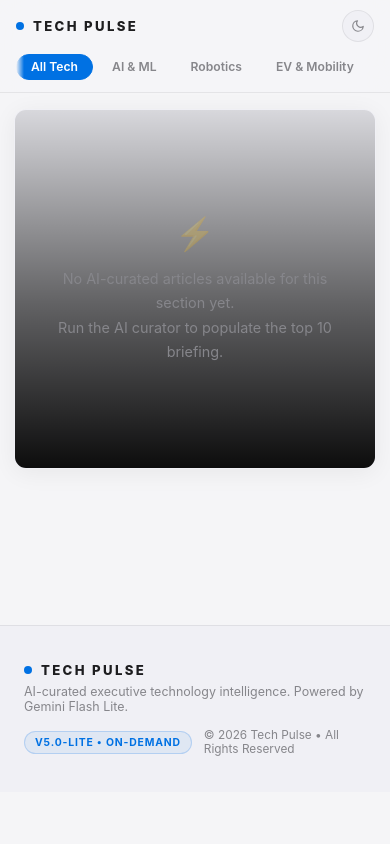
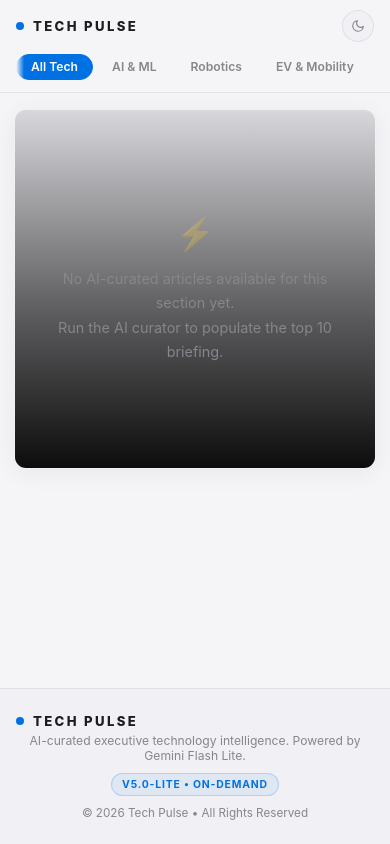
Before and after one commit to Cristian104/Projects, a Flask app: page / in a window 390 px wide. Run offline with Flask 3, Linux system fonts and the light colour scheme; data that the repository does not hold is empty; some libraries are stand-ins or nearby versions.

Commit message:
fix(morning-brief): Fix mobile flex container layout, footer padding, and eliminate horizontal overflow

```diff
--- a/morning-brief/templates/base.html
+++ b/morning-brief/templates/base.html
@@ -4,7 +4,7 @@
 <!-- Anti-FOUC: set theme before CSS paints -->
 <script>(function(){var t=localStorage.getItem('theme')||(window.matchMedia('(prefers-color-scheme:light)').matches?'light':'dark');document.documentElement.setAttribute('data-theme',t);})();</script>
 <meta charset="UTF-8">
-<meta name="viewport" content="width=device-width, initial-scale=1">
+<meta name="viewport" content="width=device-width, initial-scale=1, maximum-scale=1">
 <title>{% block title %}Tech Pulse — Next-Gen Tech Magazine{% endblock %}</title>
 <meta name="description" content="{% block meta_desc %}Curated AI, Robotics, Mobility, and Hardware magazine.{% endblock %}">
 <meta property="og:image" content="/static/images/og-image.png">
@@ -66,12 +66,15 @@
    RESET & BASE
 ───────────────────────────────────────────────────────── */
 *, *::before, *::after { box-sizing: border-box; margin: 0; padding: 0; }
-html { scroll-behavior: smooth; }
+html, body {
+  width: 100%; max-width: 100%; overflow-x: hidden;
+  scroll-behavior: smooth;
+}
 body {
   font-family: -apple-system, BlinkMacSystemFont, 'Segoe UI', Inter, system-ui, sans-serif;
   background: var(--bg);
   color: var(--text);
-  min-height: 100vh;
+  min-height: 100vh; display: flex; flex-direction: column;
   -webkit-font-smoothing: antialiased;
   -moz-osx-font-smoothing: grayscale;
   transition: background 0.25s, color 0.25s;
@@ -92,6 +95,7 @@ button { font-family: inherit; cursor: pointer; }
   -webkit-backdrop-filter: blur(24px) saturate(180%);
   border-bottom: 1px solid var(--border);
   transition: background 0.25s, border-color 0.25s;
+  width: 100%;
 }
 .header-inner {
   max-width: 1320px; margin: 0 auto;
@@ -101,9 +105,6 @@ button { font-family: inherit; cursor: pointer; }
 
 .header-top-row {
   display: flex; align-items: center; justify-content: space-between; width: 100%;
-}
-.header-main-group {
-  display: flex; align-items: center; gap: 12px; min-width: 0; flex: 1;
 }
 
 /* Logo */
@@ -207,24 +208,26 @@ button { font-family: inherit; cursor: pointer; }
 .footer {
   border-top: 1px solid var(--border);
   background: var(--surface-2);
-  padding: 36px 24px; margin-top: 60px;
+  padding: 32px 24px; margin-top: auto; width: 100%;
 }
 .footer-inner {
   max-width: 1320px; margin: 0 auto;
-  display: flex; align-items: center; justify-content: space-between; gap: 20px;
+  display: flex; align-items: center; justify-content: space-between; gap: 16px;
   flex-wrap: wrap;
 }
-.footer-brand { display: flex; flex-direction: column; gap: 6px; }
-.footer-desc { font-size: 0.78rem; color: var(--text-3); }
-.footer-meta { display: flex; align-items: center; gap: 12px; }
+.footer-brand { display: flex; flex-direction: column; gap: 4px; }
+.footer-desc { font-size: 0.76rem; color: var(--text-3); }
+.footer-meta { display: flex; align-items: center; gap: 10px; flex-wrap: wrap; }
 .version-badge {
   font-size: 0.65rem; font-weight: 700; letter-spacing: 0.08em; text-transform: uppercase;
   padding: 4px 10px; border-radius: 12px; background: var(--blue-bg); color: var(--blue);
   border: 1px solid var(--blue-border); white-space: nowrap;
 }
-.footer-copy { font-size: 0.74rem; color: var(--text-3); }
+.footer-copy { font-size: 0.73rem; color: var(--text-3); white-space: nowrap; }
 
-/* Responsive (< 960px) */
+/* ─────────────────────────────────────────────────────────
+   RESPONSIVE (< 960px Mobile & Tablet)
+───────────────────────────────────────────────────────── */
 @media (max-width: 960px) {
   .header-inner {
     flex-direction: column; height: auto; padding: 10px 16px 8px; gap: 8px;
@@ -235,7 +238,10 @@ button { font-family: inherit; cursor: pointer; }
     -webkit-mask-image: linear-gradient(to right, transparent 0%, #000 8px, #000 calc(100% - 8px), transparent 100%);
   }
   .header-time, .header-stats, .v-sep { display: none !important; }
-  .footer-inner { flex-direction: column; align-items: flex-start; gap: 14px; }
+  .footer { padding: 24px 16px; }
+  .footer-inner { flex-direction: column; align-items: center; text-align: center; gap: 10px; }
+  .footer-meta { justify-content: center; }
+  .ai-toast { bottom: 16px; left: 16px; right: 16px; justify-content: space-between; }
 }
 </style>
 {% block head_extra %}{% endblock %}
@@ -309,7 +315,9 @@ button { font-family: inherit; cursor: pointer; }
   <button class="ai-toast-btn" onclick="window.location.reload()">Reload Feed</button>
 </div>
 
-{% block content %}{% endblock %}
+<div style="flex:1;">
+  {% block content %}{% endblock %}
+</div>
 
 <!-- Footer -->
 <footer class="footer">
```
